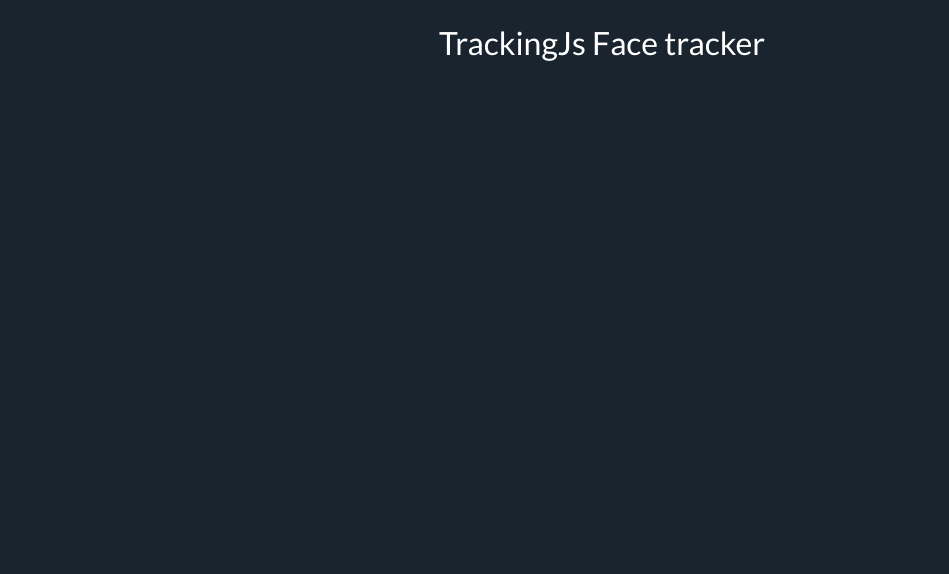
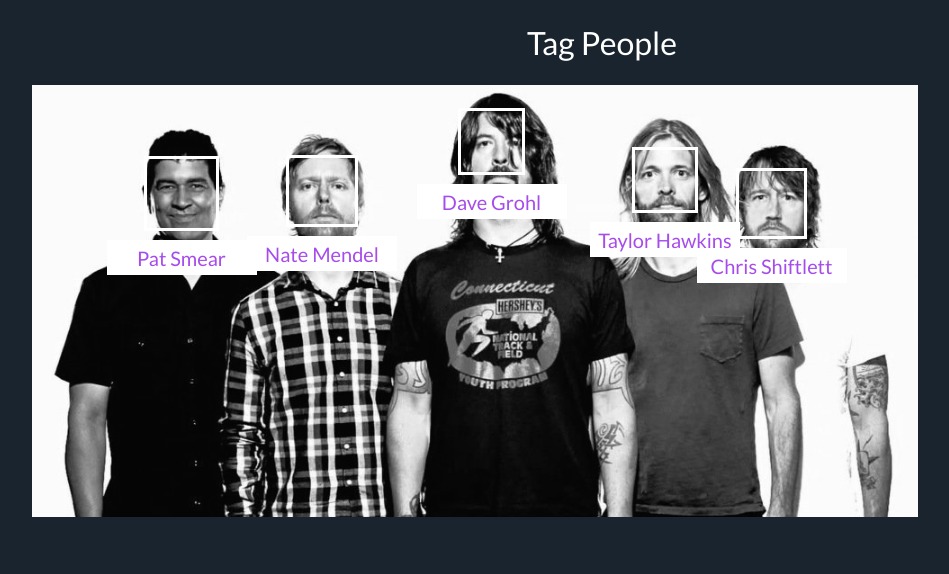
Before and after one commit to FelipeAG06/computer_vision_js, a website: page index.html in a window 1280 px wide. Shown: the whole page, without its empty margins (38-987 px from the left). Drawn offline with Linux system fonts and the light colour scheme; files that its build step writes are made by us from their sources.

Commit message:
tracking05_tag_people: Initial changes

```diff
--- a/css/index.css
+++ b/css/index.css
@@ -7,7 +7,29 @@
     color: #FFF;
 }
 
-#initCanvas {
+.rect {
+    border-radius: 2px;
+    border: 3px solid white;
+    box-shadow: 0 16px 28px 0 rgba(0, 0, 0, 0.3);
+    cursor: pointer;
+    left: -1000px;
+    opacity: 1;
     position: absolute;
-    left: 8px;
+    top: -1000px;
+    z-index: initial
 }
+input {
+    border: 0;
+    bottom: -47px;
+    color: #a64ceb;
+    font-size: 20px;
+    height: 35px;
+    left: 50%;
+    margin-left: -75px;
+    opacity: 1;
+    outline: none;
+    position: absolute;
+    text-align: center;
+    width: 150px;
+    z-index: 10
+}
--- a/index.html
+++ b/index.html
@@ -2,17 +2,16 @@
 <html>
 <head>
     <meta charset="utf-8">
-    <title>Tracking Face</title>
+    <title>Tag People</title>
     <link rel="stylesheet" href="css/bootstrap.min.css">
     <link rel="stylesheet" href="css/index.css">
     <script src="vendors/lodash.core.min.js"></script>
 </head>
 <body>
     <div class="container">
-        <h2 class="text-center page-title">TrackingJs Face tracker</h2>
-        <div id="images" class="canvas-parent col-sm-8">
-            <video id="video" width="640" height="480" preload autoplay loop muted ></video>
-            <canvas id="initCanvas" width="640" height="480" class="canvas-img"></canvas>
+        <h2 class="text-center page-title">Tag People</h2>
+        <div id="imageWrapper">
+            <img id="image" src="img/foo-gray.png" alt="">
         </div>
     </div>
 
--- a/js/scripts.js
+++ b/js/scripts.js
@@ -1,27 +1,45 @@
 let canvas = document.getElementById('initCanvas');
-let context = canvas.getContext('2d');
+let imageWrapper = document.getElementById('imageWrapper');
+
+const theFoos = ['Pat Smear', 'Nate Mendel', 'Dave Grohl', 'Taylor Hawkins',
+'Chris Shiftlett']
 
 const trackFace = () => {
     const tracker = new tracking.ObjectTracker('face');
 
-    tracker.setInitialScale(4);
-    tracker.setStepSize(2);
-    tracker.setEdgesDensity(0.1);
+    tracker.on('track', (event) => {
+        let data = event.data;
+        data.sort((a, b) => {
+            return b.x - a.x;
+        });
 
-    tracker.on('track', (event) => {
-        context.clearRect(0, 0, canvas.width, canvas.height);
+        data = data.filter((element) => {
+            return element.width >= 50;
+        });
+
         _.each(event.data, (rect) => {
             drawRect(rect.x, rect.y, rect.width, rect.height);
         });
     });
 
     const drawRect = (x, y, w, h) => {
-        context.lineWidth = '4';
-        context.strokeStyle = 'red';
-        context.strokeRect(x, y, w, h);
+        let rect = document.createElement('div');
+        let name = document.createElement('input');
+
+        name.value = theFoos.pop();
+        rect.appendChild(name);
+
+        imageWrapper.appendChild(rect);
+
+        rect.style.width = w + 'px';
+        rect.style.height = h + 'px';
+        rect.style.left = (image.offsetLeft + x) + 'px';
+        rect.style.top = (image.offsetTop + y) + 'px';
+        rect.style.position = 'absolute';
+        rect.style.border = '3px solid white';
     }
 
-    tracking.track('#video', tracker, {camera: true});
+    tracking.track('#image', tracker);
 }
 
 window.onload = () => trackFace();
```
Also changed, not shown: dist/scripts.js.
